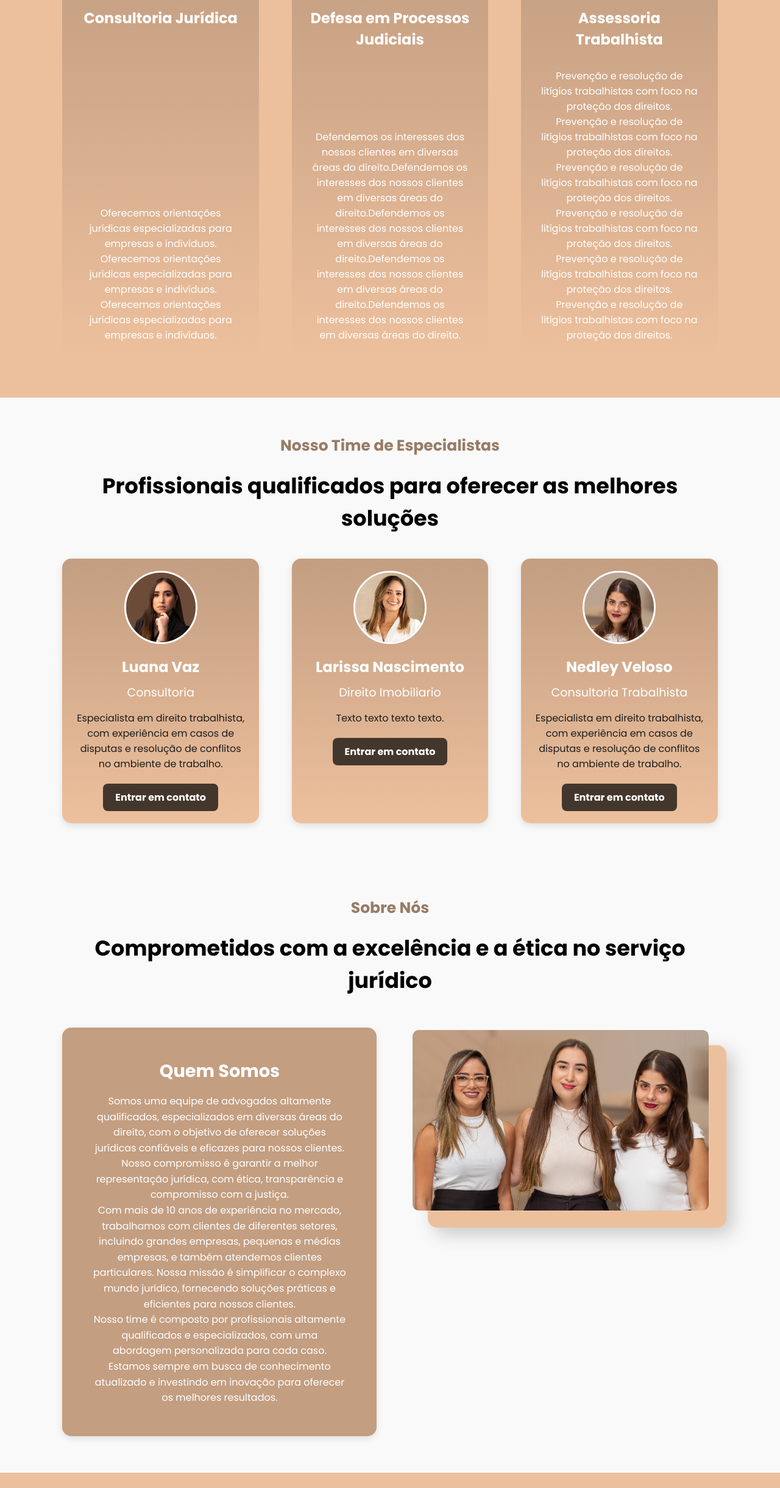
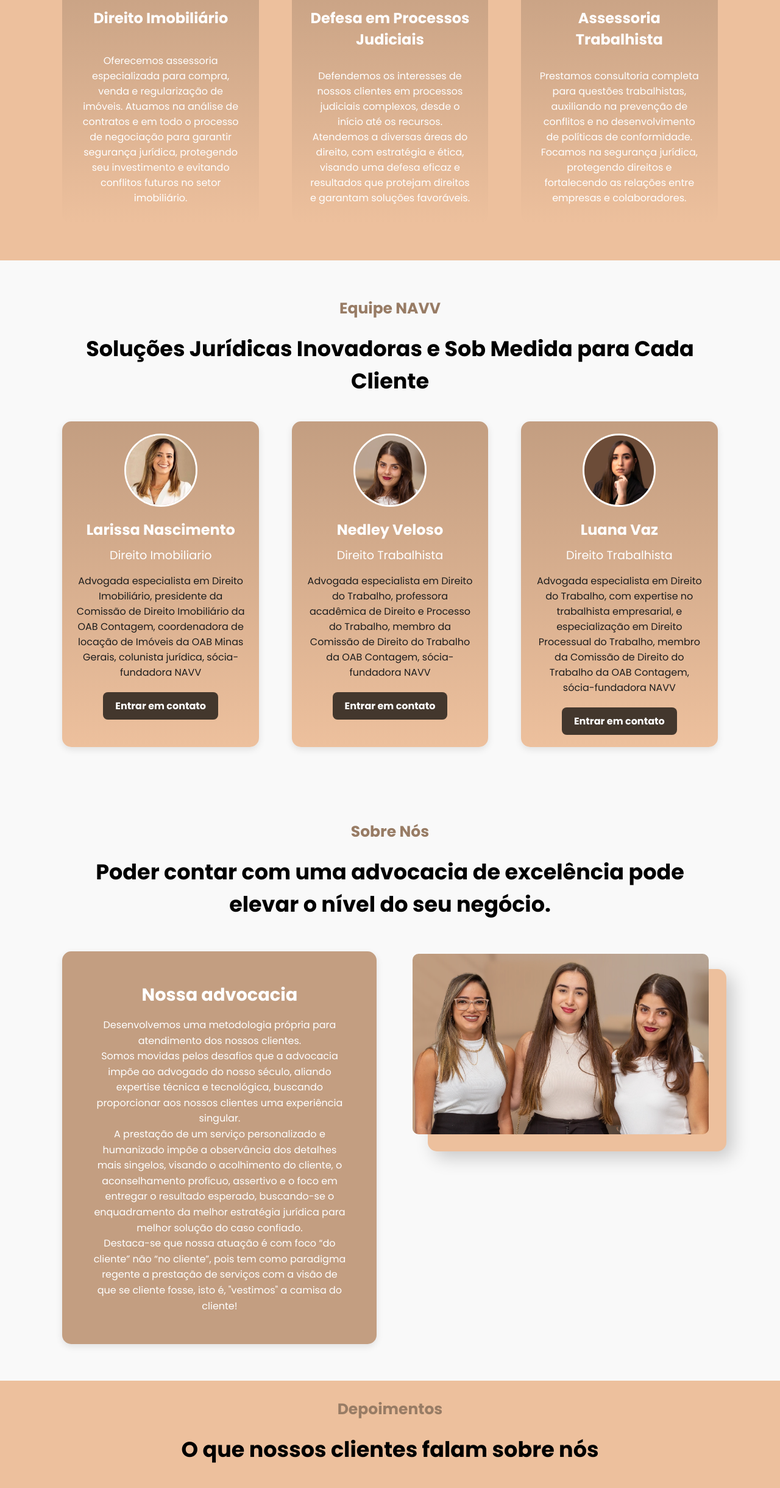
Before and after one commit to AlexEduardo-zip/navv_website, a plain HTML site: page index.html in a window 1280 px wide. Shown: the part 1109-3549 px from the top of the page at 61% size. Drawn offline with nearby package versions, Linux system fonts and the light colour scheme.

Commit message:
Atualização de hyperlinks e textos

```diff
--- a/index.html
+++ b/index.html
@@ -84,37 +84,19 @@
                         <p>Defendemos seus direitos trabalhistas com ética e compromisso.</p>
                         <a href="#services" class="btn-slide">Conheça mais</a>
                     </div>
-                    <div class="slide-decor">
-                        <img src="src/images/operario.png" class="decor-img" alt="Decor 1">
-                        <img src="src/images/martelo.png" class="decor-img" alt="Decor 2">
-                        <img src="src/images/carteira-de-trabalho.png" class="decor-img" alt="Decor 3">
-                        <img src="src/images/contrato.png" class="decor-img" alt="Decor 4">
-                    </div>
                 </div>
                 <div class="slide" style="background-image: url('src/images/a.webp');">
                     <div class="slide-content">
                         <h2>Consultoria jurídica completa</h2>
                         <p>Apoio para todas as necessidades legais de sua empresa.</p>
-                        <a href="#services" class="btn-slide">Saiba mais</a>
-                    </div>
-                    <div class="slide-decor">
-                        <img src="src/images/operario.png" class="decor-img" alt="Decor 1">
-                        <img src="src/images/martelo.png" class="decor-img" alt="Decor 2">
-                        <img src="src/images/carteira-de-trabalho.png" class="decor-img" alt="Decor 3">
-                        <img src="src/images/contrato.png" class="decor-img" alt="Decor 4">
+                        <a href="#services" class="btn-slide">Conheça mais</a>
                     </div>
                 </div>
                 <div class="slide" style="background-image: url('src/images/advogado-imobiliario-o-que-faz.jpg');">
                     <div class="slide-content">
                         <h2>Especialistas em direito imobiliário</h2>
                         <p>Orientação especializada para aquisições e disputas imobiliárias.</p>
-                        <a href="#services" class="btn-slide">Explorar serviços</a>
-                    </div>
-                    <div class="slide-decor">
-                        <img src="src/images/operario.png" class="decor-img" alt="Decor 1">
-                        <img src="src/images/martelo.png" class="decor-img" alt="Decor 2">
-                        <img src="src/images/carteira-de-trabalho.png" class="decor-img" alt="Decor 3">
-                        <img src="src/images/contrato.png" class="decor-img" alt="Decor 4">
+                        <a href="#services" class="btn-slide">Conheça mais</a>
                     </div>
                 </div>
                 <div id="slider-controls">
@@ -134,11 +116,15 @@
                 <div class="service-card">
                     <div class="service-card-header">
                         <img src="src/images/contrato.png" alt="Logo Consultoria Jurídica" class="service-logo">
-                        <h3 class="service-title">Consultoria Jurídica</h3>
+                        <h3 class="service-title">Direito Imobiliário</h3>
                     </div>
-                    <p>Oferecemos orientações jurídicas especializadas para empresas e indivíduos. Oferecemos
-                        orientações jurídicas especializadas para empresas e indivíduos. Oferecemos orientações
-                        jurídicas especializadas para empresas e indivíduos.</p>
+                    <p>
+                        Oferecemos assessoria especializada para compra, venda e regularização de imóveis. Atuamos na
+                        análise de
+                        contratos e em todo o processo de negociação para garantir segurança jurídica, protegendo seu
+                        investimento e
+                        evitando conflitos futuros no setor imobiliário.
+                    </p>
                 </div>
 
                 <div class="service-card">
@@ -146,10 +132,13 @@
                         <img src="src/images/martelo.png" alt="Logo Defesa em Processos" class="service-logo">
                         <h3 class="service-title">Defesa em Processos Judiciais</h3>
                     </div>
-                    <p>Defendemos os interesses dos nossos clientes em diversas áreas do direito.Defendemos os
-                        interesses dos nossos clientes em diversas áreas do direito.Defendemos os interesses dos nossos
-                        clientes em diversas áreas do direito.Defendemos os interesses dos nossos clientes em diversas
-                        áreas do direito.Defendemos os interesses dos nossos clientes em diversas áreas do direito.</p>
+                    <p>
+                        Defendemos os interesses de nossos clientes em processos judiciais complexos, desde o início até
+                        os recursos.
+                        Atendemos a diversas áreas do direito, com estratégia e ética, visando uma defesa eficaz e
+                        resultados que
+                        protejam direitos e garantam soluções favoráveis.
+                    </p>
                 </div>
 
                 <div class="service-card">
@@ -158,67 +147,75 @@
                             class="service-logo">
                         <h3 class="service-title">Assessoria Trabalhista</h3>
                     </div>
-                    <p>Prevenção e resolução de litígios trabalhistas com foco na proteção dos direitos. Prevenção e
-                        resolução de litígios trabalhistas com foco na proteção dos direitos. Prevenção e resolução de
-                        litígios trabalhistas com foco na proteção dos direitos. Prevenção e resolução de litígios
-                        trabalhistas com foco na proteção dos direitos. Prevenção e resolução de litígios trabalhistas
-                        com foco na proteção dos direitos. Prevenção e resolução de litígios trabalhistas com foco na
-                        proteção dos direitos.</p>
+                    <p>
+                        Prestamos consultoria completa para questões trabalhistas, auxiliando na prevenção de conflitos
+                        e no
+                        desenvolvimento de políticas de conformidade. Focamos na segurança jurídica, protegendo direitos
+                        e
+                        fortalecendo as relações entre empresas e colaboradores.
+                    </p>
                 </div>
             </div>
+
+
         </section>
 
         <section id="team">
-            <h2 class="section-title">Nosso Time de Especialistas</h2>
-            <h3 class="section-subtitle">Profissionais qualificados para oferecer as melhores soluções</h3>
+            <h2 class="section-title">Equipe NAVV</h2>
+            <h3 class="section-subtitle">Soluções Jurídicas Inovadoras e Sob Medida para Cada Cliente</h3>
 
             <div id="team_members">
                 <div class="team-member">
-                    <img src="src/images/luana-perfil.png" alt="Especialista 1" class="team-photo">
-                    <h3 class="team-name">Luana Vaz</h3>
-                    <p class="team-specialty">Consultoria</p>
-                    <p class="team-description">Especialista em direito trabalhista, com experiência em casos de
-                        disputas e resolução de conflitos no ambiente de trabalho.</p>
-                    <a href="mailto:joao@advocacia.com" class="contact-button">Entrar em contato</a>
+                    <img src="src/images/larissa-perfil.png" alt="Especialista 1" class="team-photo">
+                    <h3 class="team-name">Larissa Nascimento</h3>
+                    <p class="team-specialty">Direito Imobiliario</p>
+                    <p class="team-description">Advogada especialista em Direito Imobiliário, presidente da Comissão de
+                        Direito Imobiliário da OAB Contagem, coordenadora de locação de Imóveis da OAB Minas Gerais,
+                        colunista jurídica, sócia-fundadora NAVV</p>
+                    <a href="https://wa.me/+5531993174804" class="contact-button">Entrar em contato</a>
                 </div>
 
                 <div class="team-member">
-                    <img src="src/images/larissa-perfil.png" alt="Especialista 2" class="team-photo">
-                    <h3 class="team-name">Larissa Nascimento</h3>
-                    <p class="team-specialty">Direito Imobiliario</p>
-                    <p class="team-description">Texto texto texto texto.</p>
-                    <a href="mailto:maria@advocacia.com" class="contact-button">Entrar em contato</a>
+                    <img src="src/images/nedley-perfil.png" alt="Especialista 2" class="team-photo">
+                    <h3 class="team-name">Nedley Veloso</h3>
+                    <p class="team-specialty">Direito Trabalhista</p>
+                    <p class="team-description">Advogada especialista em Direito do Trabalho, professora acadêmica de
+                        Direito e Processo do Trabalho, membro da Comissão de Direito do Trabalho da OAB Contagem,
+                        sócia-fundadora NAVV</p>
+                    <a href="https://wa.me/+5531993174804" class="contact-button">Entrar em contato</a>
                 </div>
 
                 <div class="team-member">
-                    <img src="src/images/nedley-perfil.png" alt="Especialista 3" class="team-photo">
-                    <h3 class="team-name">Nedley Veloso</h3>
-                    <p class="team-specialty">Consultoria Trabalhista</p>
-                    <p class="team-description">Especialista em direito trabalhista, com experiência em casos de
-                        disputas e resolução de conflitos no ambiente de trabalho.</p>
-                    <a href="mailto:carlos@advocacia.com" class="contact-button">Entrar em contato</a>
+                    <img src="src/images/luana-perfil.png" alt="Especialista 3" class="team-photo">
+                    <h3 class="team-name">Luana Vaz</h3>
+                    <p class="team-specialty">Direito Trabalhista</p>
+                    <p class="team-description">Advogada especialista em Direito do Trabalho, com expertise no
+                        trabalhista empresarial, e especialização em Direito Processual do Trabalho, membro da Comissão
+                        de Direito do Trabalho da OAB Contagem, sócia-fundadora NAVV</p>
+                    <a href="https://wa.me/+5531993174804" class="contact-button">Entrar em contato</a>
                 </div>
             </div>
         </section>
 
         <section id="about">
             <h2 class="section-title">Sobre Nós</h2>
-            <h3 class="section-subtitle">Comprometidos com a excelência e a ética no serviço jurídico</h3>
+            <h3 class="section-subtitle">Poder contar com uma advocacia de excelência pode elevar o nível do seu
+                negócio.</h3>
 
             <div id="about_content">
                 <div class="about-text">
-                    <h4>Quem Somos</h4>
-                    <p>Somos uma equipe de advogados altamente qualificados, especializados em diversas áreas do
-                        direito, com o objetivo de oferecer soluções jurídicas confiáveis e eficazes para nossos
-                        clientes. Nosso compromisso é garantir a melhor representação jurídica, com ética, transparência
-                        e compromisso com a justiça.</p>
-                    <p>Com mais de 10 anos de experiência no mercado, trabalhamos com clientes de diferentes setores,
-                        incluindo grandes empresas, pequenas e médias empresas, e também atendemos clientes
-                        particulares. Nossa missão é simplificar o complexo mundo jurídico, fornecendo soluções práticas
-                        e eficientes para nossos clientes.</p>
-                    <p>Nosso time é composto por profissionais altamente qualificados e especializados, com uma
-                        abordagem personalizada para cada caso. Estamos sempre em busca de conhecimento atualizado e
-                        investindo em inovação para oferecer os melhores resultados.</p>
+                    <h4>Nossa advocacia</h4>
+
+                    <p>Desenvolvemos uma metodologia própria para atendimento dos nossos clientes.</p>
+                    <p>Somos movidas pelos desafios que a advocacia impõe ao advogado do nosso século, aliando expertise
+                        técnica e tecnológica, buscando proporcionar aos nossos clientes uma experiência singular.</p>
+                    <p>A prestação de um serviço personalizado e humanizado impõe a observância dos detalhes mais
+                        singelos, visando o acolhimento do cliente, o aconselhamento profícuo, assertivo e o foco em
+                        entregar o resultado esperado, buscando-se o enquadramento da melhor estratégia jurídica para
+                        melhor solução do caso confiado. </p>
+                    <p>Destaca-se que nossa atuação é com foco “do cliente” não “no cliente”, pois tem como paradigma
+                        regente a prestação de serviços com a visão de que se cliente fosse, isto é, "vestimos" a camisa
+                        do cliente!</p>
                 </div>
 
                 <div class="about-photo">
@@ -328,13 +325,13 @@
             <h3 class="section-subtitle">Estamos à disposição para atendê-lo</h3>
 
             <div class="social-media-buttons">
-                <a href="https://api.whatsapp.com/send?phone=55555555555" target="_blank">
+                <a href="https://api.whatsapp.com/send?phone=5531993174804" target="_blank">
                     <i class="fa-brands fa-whatsapp"></i>
                 </a>
-                <a href="https://instagram.com/seuPerfil" target="_blank">
+                <a href="https://instagram.com/navv.advocacia" target="_blank">
                     <i class="fa-brands fa-instagram"></i>
                 </a>
-                <a href="https://tiktok.com/@seuPerfil" target="_blank">
+                <a href="https://tiktok.com/@navv.advocacia" target="_blank">
                     <i class="fa-brands fa-tiktok"></i>
                 </a>
             </div>
@@ -367,10 +364,10 @@
             </span>
 
             <div class="social-media-buttons">
-                <a href="https://wa.me/seuNumeroWhatsapp" target="_blank">
+                <a href="https://wa.me/+5531993174804" target="_blank">
                     <i class="fa-brands fa-whatsapp"></i>
                 </a>
-                <a href="https://instagram.com/seuPerfilInstagram" target="_blank">
+                <a href="https://instagram.com/navv.advocacia" target="_blank">
                     <i class="fa-brands fa-instagram"></i>
                 </a>
                 <!-- Inclua outros links sociais, se necessário -->
@@ -378,7 +375,7 @@
         </div>
     </footer>
 
-    <a href="https://wa.me/SEUNUMERO" class="whatsapp-button" target="_blank" aria-label="Contato pelo WhatsApp">
+    <a href="https://wa.me/+5531993174804" class="whatsapp-button" target="_blank" aria-label="Contato pelo WhatsApp">
         <i class="fa-brands fa-whatsapp"></i>
     </a>
 
```
Also changed, not shown: src/styles/home.css (+2 -15 lines), src/images/LOGO NAVV - Portifólio Trabalhista Empregado.png (added), src/images/backgroundMarmoreNavv.png (added).
